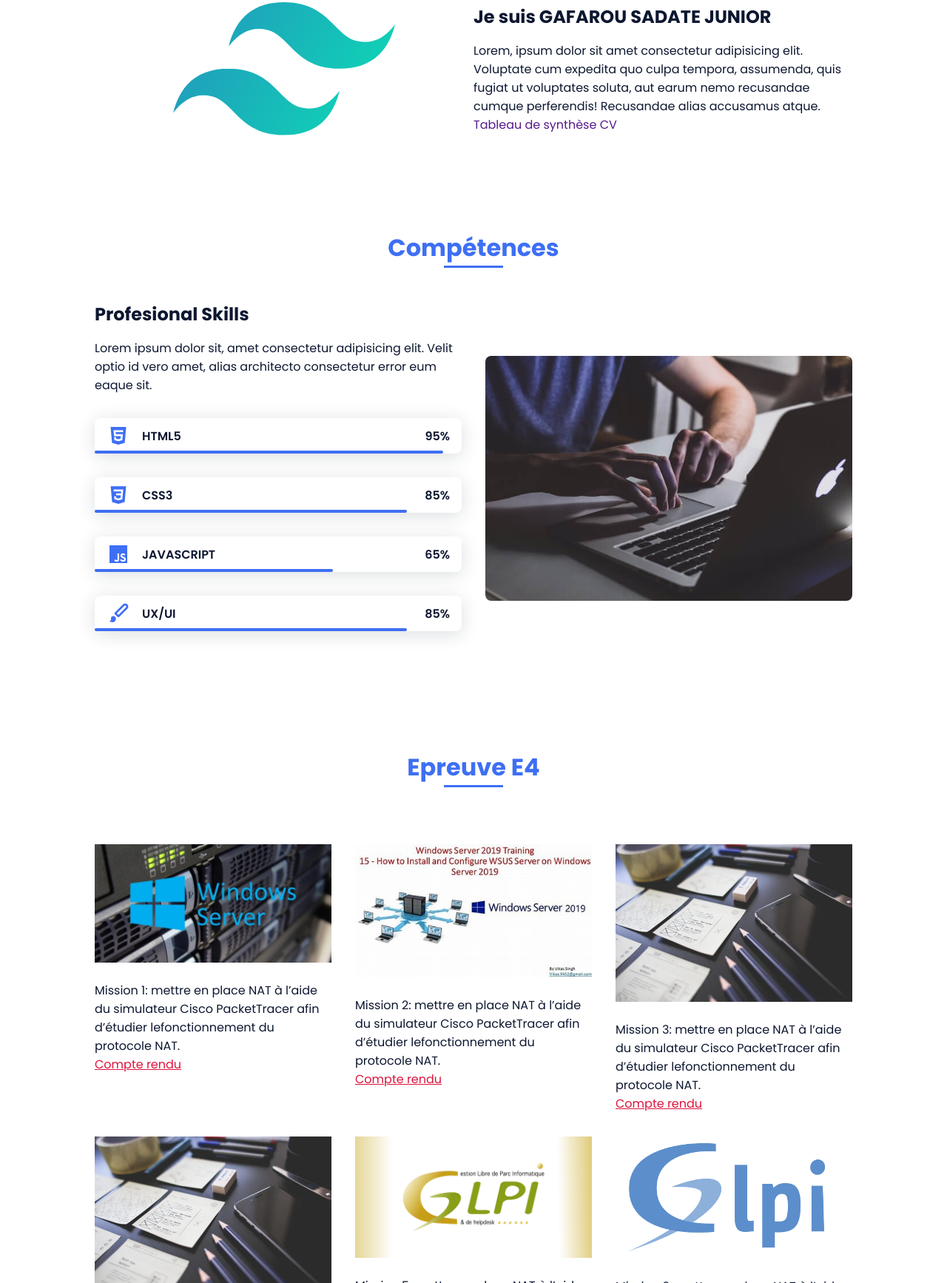
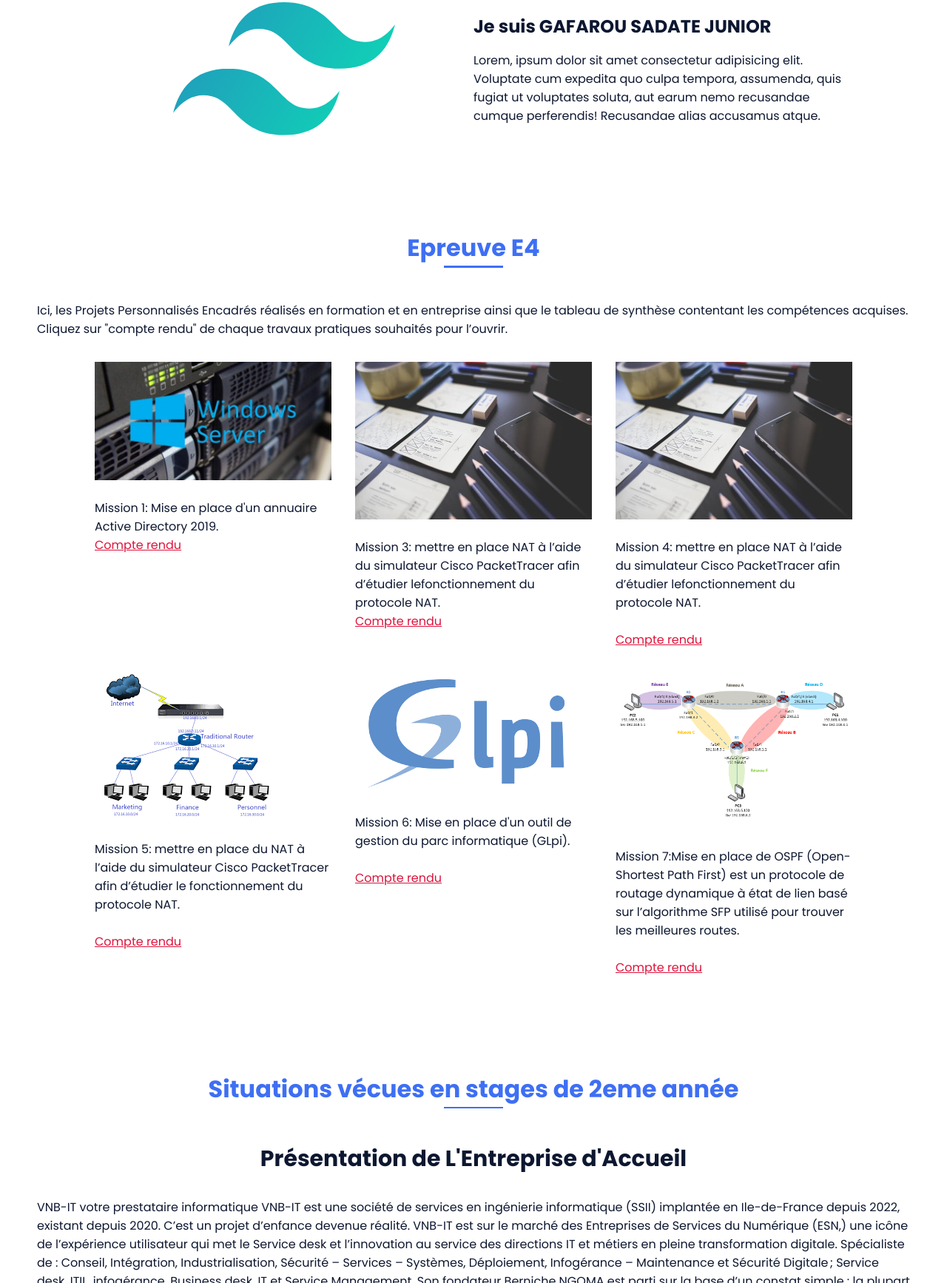
Before and after one commit to lsoumbou/junior, a plain HTML site: page index.html in a window 1280 px wide. Shown: the part 1066-2800 px from the top of the page at 74% size. Drawn offline with nearby package versions, Linux system fonts and the light colour scheme.

Commit message:
ajout des projets sur le site

```diff
--- a/assets/css/styles.css
+++ b/assets/css/styles.css
@@ -384,6 +384,19 @@ img {
   color: deepskyblue;
 }
 
+.images_vbn{
+  margin-left: 30%;
+}
+.para_stage{
+  margin: 0 50px;
+}
+
+.junior{
+  text-align: center;
+  font-size: 30px;
+  margin-bottom: 30px;
+}
+
 .contact__button {
   display: block;
   border: none;
--- a/index.html
+++ b/index.html
@@ -23,7 +23,7 @@
                     <ul class="nav__list">
                         <li class="nav__item"><a href="#home" class="nav__link active">Accueil</a></li>
                         <li class="nav__item"><a href="#about" class="nav__link">A propos</a></li>
-                        <li class="nav__item"><a href="#skills" class="nav__link">Compétences</a></li>
+                        <!-- <li class="nav__item"><a href="#skills" class="nav__link">Compétences</a></li> -->
                         <li class="nav__item"><a href="#E4" class="nav__link">Epreuve E4</a></li>
                         <li class="nav__item"><a href="#portfolio" class="nav__link">Epreuve E5</a></li>
                         <li class="nav__item"><a href="index2.html" target="_blank" class="nav__link">Veilles</a></li>
@@ -77,14 +77,14 @@
                     <div>
                         <h2 class="about__subtitle">Je suis GAFAROU SADATE JUNIOR</h2>
                         <p class="about__text">Lorem, ipsum dolor sit amet consectetur adipisicing elit. Voluptate cum expedita quo culpa tempora, assumenda, quis fugiat ut voluptates soluta, aut earum nemo recusandae cumque perferendis! Recusandae alias accusamus atque.</p>
-                        <a href="">Tableau de synthèse</a>
-                        <a href="">CV</a>
+                        <!-- <a href="">Tableau de synthèse</a>
+                        <a href="">CV</a>           -->
                     </div>
                 </div>
             </section>
 
             <!--===== SKILLS =====-->
-            <section class="skills section" id="skills">
+            <!-- <section class="skills section" id="skills">
                 <h2 class="section-title">Compétences</h2>
 
                 <div class="skills__container bd-grid">
@@ -145,33 +145,34 @@
                         <img src="assets/img/work3.jpg" alt="" class="skills__img">
                     </div>
                 </div>
-            </section>
+            </section> -->
 
             <!--===== WORK =====-->
             <section class="work section" id="E4">
                 <h2 class="section-title">Epreuve E4</h2>
+                <p class="para_stage">Ici, les Projets Personnalisés Encadrés réalisés en formation et en entreprise ainsi que le tableau de synthèse contentant les compétences acquises. Cliquez sur "compte rendu" de chaque  travaux pratiques souhaités pour l’ouvrir.</p>
 
                 <div class="work__container bd-grid">
                     <div>
                         <a href="" class="work__img">
                             <img src="images/windows-server-tout-savoir--660x330.jpg" alt="">
                         </a><br>
-                        <p>Mission 1: mettre en place NAT à l’aide du simulateur Cisco PacketTracer afin d’étudier lefonctionnement du protocole NAT.</p>
-                        <a class="laurent"   href="">Compte rendu</a>
+                        <p>Mission 1: Mise en place d'un annuaire Active Directory 2019.</p>
+                        <a class="laurent"   href="ressources/junior gafarou.pdf" target="_blank">Compte rendu</a>
                     </div>
-                    <div>
+                    <!-- <div>
                         <a href="" class="work__img">
                             <img src="images/wsus.jpg" alt="">
                         </a><br>
                         <p>Mission 2: mettre en place NAT à l’aide du simulateur Cisco PacketTracer afin d’étudier lefonctionnement du protocole NAT.</p>
-                        <a  class="laurent"  href="">Compte rendu</a>
-                    </div>
+                        <a  class="laurent"  href="" target="_blank">Compte rendu</a>
+                    </div> -->
                     <div>
                         <a href="" class="work__img">
                             <img src="assets/img/work1.jpg" alt="">
                         </a><br>
                         <p>Mission 3: mettre en place NAT à l’aide du simulateur Cisco PacketTracer afin d’étudier lefonctionnement du protocole NAT.</p>
-                        <a class="laurent"    href="">Compte rendu</a>
+                        <a class="laurent"    href="" target="_blank">Compte rendu</a>
                     </div>
                     <div>
                         <a href="" class="work__img">
@@ -182,29 +183,75 @@
                     </div>
                     <div>
                         <a href="" class="work__img">
-                            <img src="images/R.png" alt="">
+                            <img src="images/nat2.png" alt="">
                         </a><br>
-                        <p>Mission 5: mettre en place NAT à l’aide du simulateur Cisco PacketTracer afin d’étudier lefonctionnement du protocole NAT.</p><br>
-                        <a  class="laurent"  href="">Compte rendu</a>
+                        <p>Mission 5: mettre en place du NAT à l’aide du simulateur Cisco PacketTracer afin d’étudier le fonctionnement du protocole NAT.</p><br>
+                        <a  class="laurent"  href="ressources/Projet _ NAT – Portfolio BTS SIO option SISR.pdf" target="_blank">Compte rendu</a>
                     </div>
                     <div>
                         <a href="" class="work__img">
                             <img src="images/télécharger.png" alt="">
                         </a><br>
-                        <p>Mission 6: mettre en place NAT à l’aide du simulateur Cisco PacketTracer afin d’étudier lefonctionnement du protocole NAT.</p><br>
-                        <a  class="laurent"  href="">Compte rendu</a>
+                        <p>Mission 6: Mise en place d'un outil de gestion du parc informatique (GLpi).</p><br>
+                        <a  class="laurent"  href="ressources/Installer GLPI sous Debian 10.pdf" target="_blank">Compte rendu</a>
                     </div>
                     <div>
                         <a href="" class="work__img">
-                            <img src="images/switch.jpg" alt="">
+                            <img src="images/topologie-full-routage.png" alt="">
                         </a><br>
-                        <p>Mission 7: mettre en place NAT à l’aide du simulateur Cisco PacketTracer afin d’étudier lefonctionnement du protocole NAT.</p><br>
-                        <a  class="laurent" href="">Compte rendu</a>
+                        <p>Mission 7:Mise en place de OSPF (Open-Shortest Path First) est un protocole de routage dynamique à état de lien basé sur l’algorithme SFP utilisé pour trouver les meilleures routes.</p><br>
+                        <a  class="laurent" href="ressources/routage ospf.pdf" target="_blank">Compte rendu</a>
                     </div>
 
                 </div>
 
 
+            </section>
+            <section class="portfolio section" id="portfolio">
+                <h2 class="section-title">Situations vécues en stages de 2eme année</h2>
+                <H1 class="junior">Présentation de L'Entreprise d'Accueil</H1>
+                <p class="para_stage">
+                    VNB-IT votre prestataire informatique
+                    VNB-IT est une société de services en ingénierie informatique (SSII) implantée en Ile-de-France depuis 2022, existant depuis 2020. C’est un projet d’enfance devenue réalité.
+
+                    VNB-IT est sur le marché des Entreprises de Services du Numérique (ESN,) une icône de l’expérience utilisateur qui met le Service desk et l’innovation au service des directions IT et métiers en pleine transformation digitale.
+
+                    Spécialiste de : Conseil, Intégration, Industrialisation, Sécurité – Services – Systèmes, Déploiement, Infogérance – Maintenance et Sécurité Digitale ; Service desk, ITIL, infogérance, Business desk, IT et Service Management.
+
+                    Son fondateur Berniche NGOMA est parti sur la base d’un constat simple :
+                    la plupart des TPE-PME ont, par nature, des ressources et des compétences informatiques limitées..
+                </p>
+                <img class="images_vbn"  src="images/Original-Logo-1.png" alt="400"><br>
+                <p class="junior">Missions réalisées en période de stage</p>
+
+                <div class="portfolio__container bd-grid">
+                    <div class="portfolio__img">
+                        <div>
+                            <img src="images/télécharger.png"  width="400"  alt=""><br>
+                        </div>
+
+                        <div class="portfolio__link">
+                             <p>Mission 1 : Mise en place d’un outil de gestion de parc informatique Glpi pour le serviceDesk.</p><br>
+                             <a class="laurent"   href="ressources/Installer GLPI sous Debian 10.pdf" class="portfolio__link-name">-Compte rendu</a>
+
+                        </div>
+
+                     </div>
+                     <div class="portfolio__img">
+                        <div>
+                            <img src="images/vlan.png"  width="400"  alt=""><br>
+                        </div>
+
+                        <div class="portfolio__link">
+                            <p>Dans ce projet, nous allons mettre en place un réseau simple composé de 4 postes de travail, deux switchs et un routeur. Les deux switchs partageront des VLANS et le routeur se chargera des tâches de routage inter-VLANs</p>
+                            <a  class="laurent" href="ressources/Misssion 6 _ Les VLAN – Portfolio BTS SIO option SISR.pdf" class="portfolio__link-name">-Compte rendu</a>
+
+                        </div>
+                    </div>
+
+
+
+                </div>
             </section>
 
             <!--===== CONTACT =====-->
```
Also changed, not shown: index2.html (+8 -19 lines), images/Original-Logo-1.png (added), images/W2019.png (added), images/nat2.png (added), images/topologie-full-routage.png (added), images/vlan.png (added), 6 other files.
